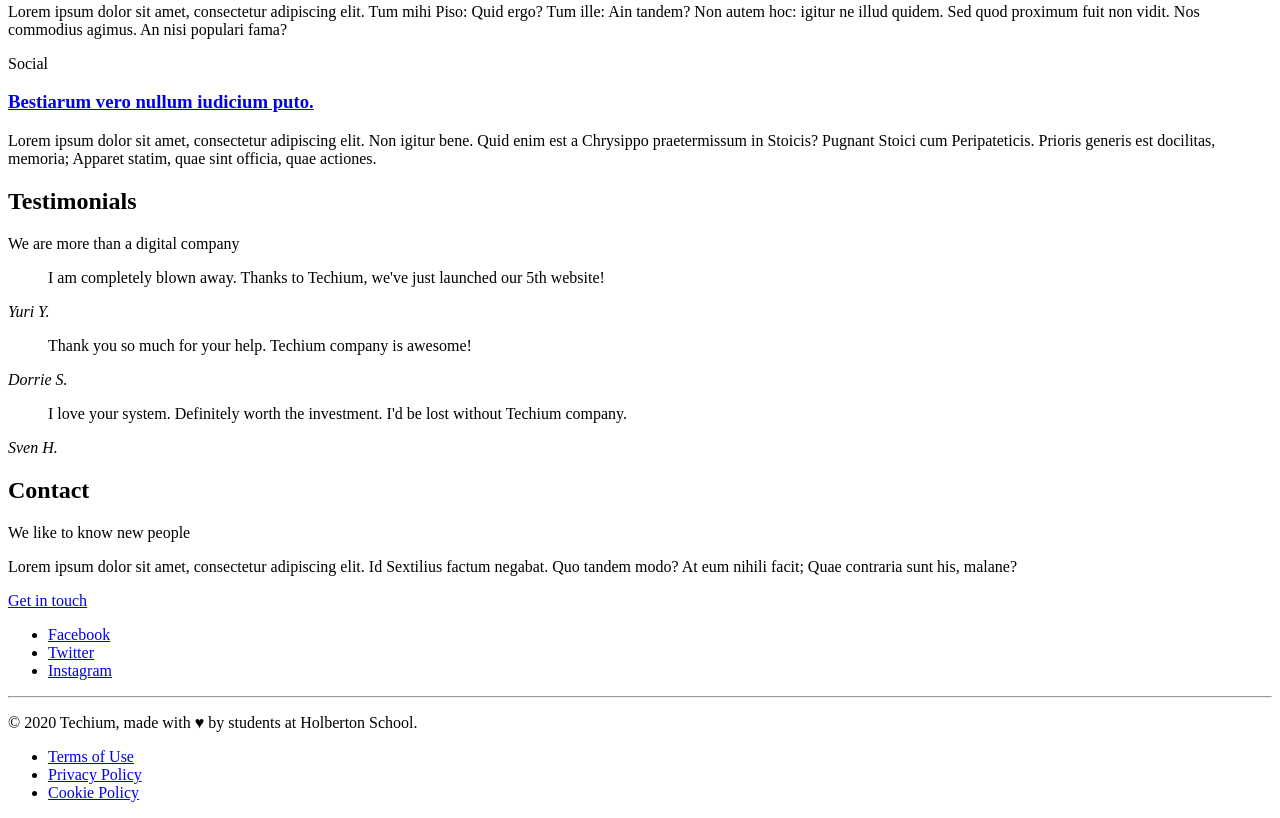
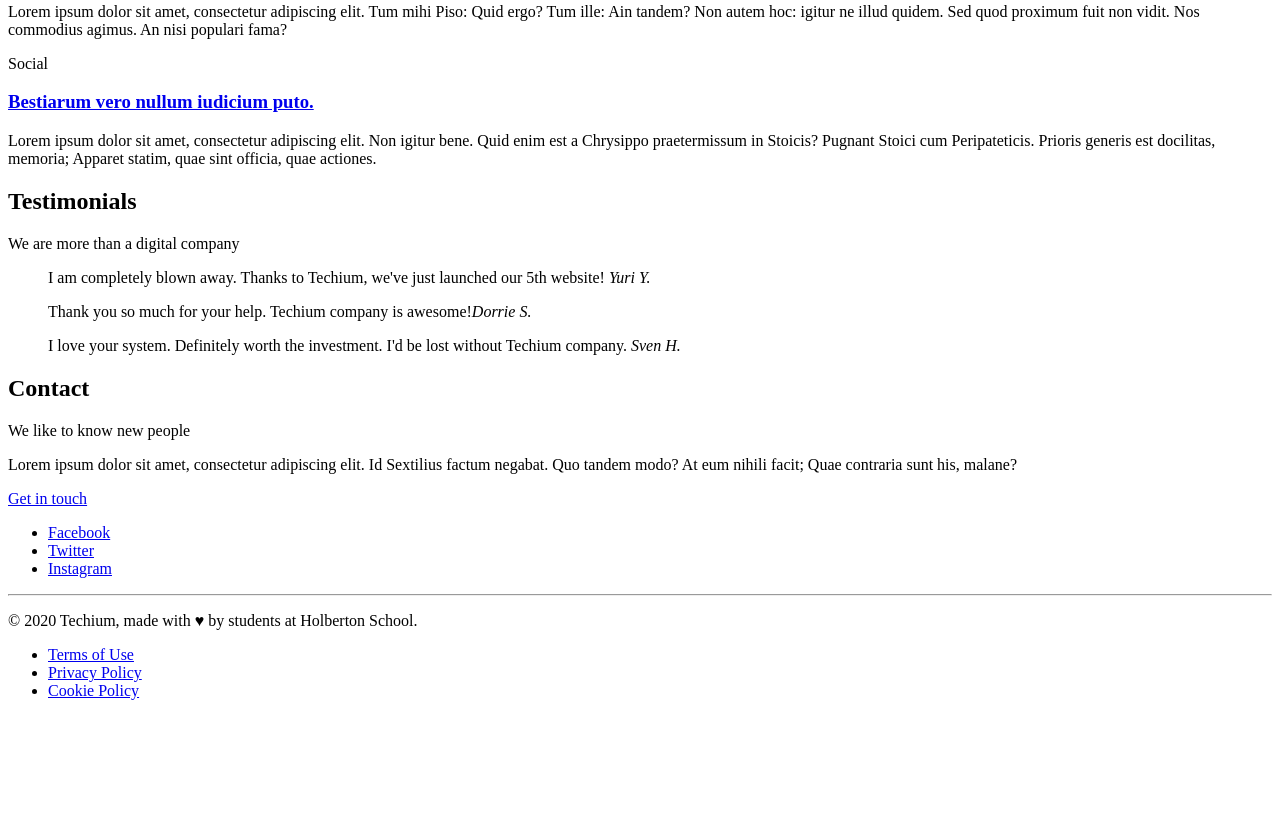
Before and after one commit to mathpvx/holbertonschool-web_front_end, a plain HTML site: page html_advanced/29-index.html in a window 1280 px wide. Shown: the part 1507-2325 px from the top of the page. After the commit the page ends 2223 px from the top, so only its background shows below. Drawn offline with Linux system fonts and the light colour scheme.

Commit message:
added p tag for quotes

```diff
--- a/html_advanced/29-index.html
+++ b/html_advanced/29-index.html
@@ -166,16 +166,24 @@
 				</header>
 				<div>
 					<article>
-						<blockquote>I am completely blown away. Thanks to Techium, we've just launched our 5th website!</blockquote>
-						<cite>Yuri Y.</cite>
+						<blockquote>
+							<p>I am completely blown away. Thanks to Techium, we've just launched our 5th website!
+							<cite>Yuri Y.</cite>
+							</p>
+						</blockquote>
 					</article>
 					<article>
-						<blockquote>Thank you so much for your help. Techium company is awesome!</blockquote>
-						<cite>Dorrie S.</cite>
+						<blockquote>
+							<p>Thank you so much for your help. Techium company is awesome!<cite>Dorrie S.
+								</cite></p>
+						</blockquote>
 					</article>
 					<article>
-						<blockquote>I love your system. Definitely worth the investment. I'd be lost without Techium company.</blockquote>
-						<cite>Sven H.</cite>
+						<blockquote>
+							<p>I love your system. Definitely worth the investment. I'd be lost without Techium company.
+								<cite>Sven H.</cite>
+							</p>
+						</blockquote>
 					</article>
 				</div>
 			</div>
```
